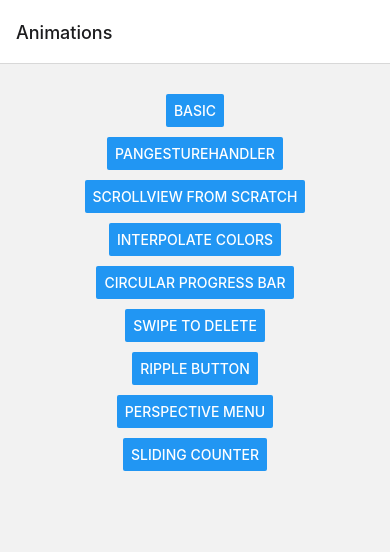
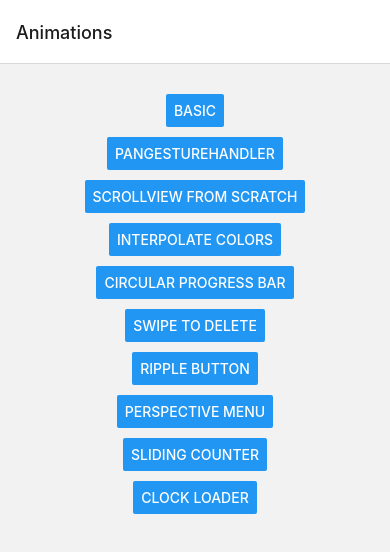
Before and after one commit to juanbazpera/react-native-reanimated-examples, a React Native app: screen /home in a window 390 px wide. Shown: the top 552 px of the page. Built offline with nearby package versions, Linux system fonts and the light colour scheme.

Commit message:
clock loader

```diff
--- a/src/App.js
+++ b/src/App.js
@@ -11,6 +11,7 @@
 import RippleButton from './animations/RippleButton';
 import PerspectiveMenu from './animations/PerspectiveMenu';
 import SlidingCounter from './animations/SlidingCounter';
+import ClockLoader from './animations/ClockLoader';
 
 const Stack = createNativeStackNavigator();
 
@@ -68,6 +69,11 @@
           name="slidingCounter"
           component={SlidingCounter}
         />
+        <Stack.Screen
+          options={{ title: 'Clock Loader', headerShown: false }}
+          name="clock"
+          component={ClockLoader}
+        />
       </Stack.Navigator>
     </NavigationContainer>
   );
--- a/src/Home/index.js
+++ b/src/Home/index.js
@@ -78,6 +78,14 @@
           }}
         />
       </View>
+      <View style={styles.buttonContainer}>
+        <Button
+          title="Clock Loader"
+          onPress={() => {
+            navigate('clock');
+          }}
+        />
+      </View>
     </View>
   );
 };
--- /dev/null
+++ b/src/animations/ClockLoader/Square/index.js
@@ -0,0 +1,55 @@
+import React from 'react';
+import { StyleSheet, Text, View } from 'react-native';
+import Animated, {
+  useAnimatedStyle,
+  useDerivedValue,
+  withSpring,
+} from 'react-native-reanimated';
+import { SQUARE_SIZE, N } from '../constants';
+
+const OFFSET_ANGLE = (2 * Math.PI) / N;
+
+const Square = ({ index, progress }) => {
+  const finalAngle = OFFSET_ANGLE * (N - 1 - index);
+
+  const rotate = useDerivedValue(() => {
+    if (progress.value <= 2 * Math.PI) {
+      return Math.min(finalAngle, progress.value);
+    }
+    if (progress.value - 2 * Math.PI < finalAngle) {
+      return finalAngle;
+    }
+    return progress.value;
+  }, []);
+
+  const translateY = useDerivedValue(() => {
+    if (rotate.value === finalAngle) {
+      return withSpring(-N * SQUARE_SIZE);
+    }
+    if (progress.value > 2 * Math.PI) {
+      return withSpring((index - N) * SQUARE_SIZE);
+    }
+    return withSpring(-index * SQUARE_SIZE);
+  });
+
+  const rStyle = useAnimatedStyle(() => {
+    return {
+      transform: [
+        { rotate: `${rotate.value}rad` },
+        { translateY: translateY.value },
+      ],
+    };
+  });
+  return <Animated.View style={[styles.container, rStyle]} />;
+};
+
+export default Square;
+
+const styles = StyleSheet.create({
+  container: {
+    height: SQUARE_SIZE,
+    aspectRatio: 1,
+    backgroundColor: 'white',
+    position: 'absolute',
+  },
+});
--- /dev/null
+++ b/src/animations/ClockLoader/constants.js
@@ -0,0 +1,2 @@
+export const N = 12;
+export const SQUARE_SIZE = 12;
--- /dev/null
+++ b/src/animations/ClockLoader/index.js
@@ -0,0 +1,43 @@
+/* eslint-disable react-hooks/exhaustive-deps */
+import React, { useEffect } from 'react';
+import { StatusBar, StyleSheet, View } from 'react-native';
+import Square from './Square';
+import { N } from './constants';
+import {
+  useSharedValue,
+  withTiming,
+  Easing,
+  withRepeat,
+} from 'react-native-reanimated';
+
+const ClockLoader = () => {
+  const progress = useSharedValue(0);
+  useEffect(() => {
+    progress.value = withRepeat(
+      withTiming(4 * Math.PI, {
+        duration: 8000,
+        easing: Easing.linear,
+      }),
+      -1,
+    );
+  }, []);
+  return (
+    <View style={styles.container}>
+      <StatusBar barStyle="light-content" />
+      {new Array(N).fill(0).map((_, index) => (
+        <Square key={index.toString()} progress={progress} index={index} />
+      ))}
+    </View>
+  );
+};
+
+export default ClockLoader;
+
+const styles = StyleSheet.create({
+  container: {
+    flex: 1,
+    backgroundColor: '#111',
+    alignItems: 'center',
+    justifyContent: 'center',
+  },
+});
```
Also changed, not shown: 1 other file (tests, documents, lock files or other folders).
